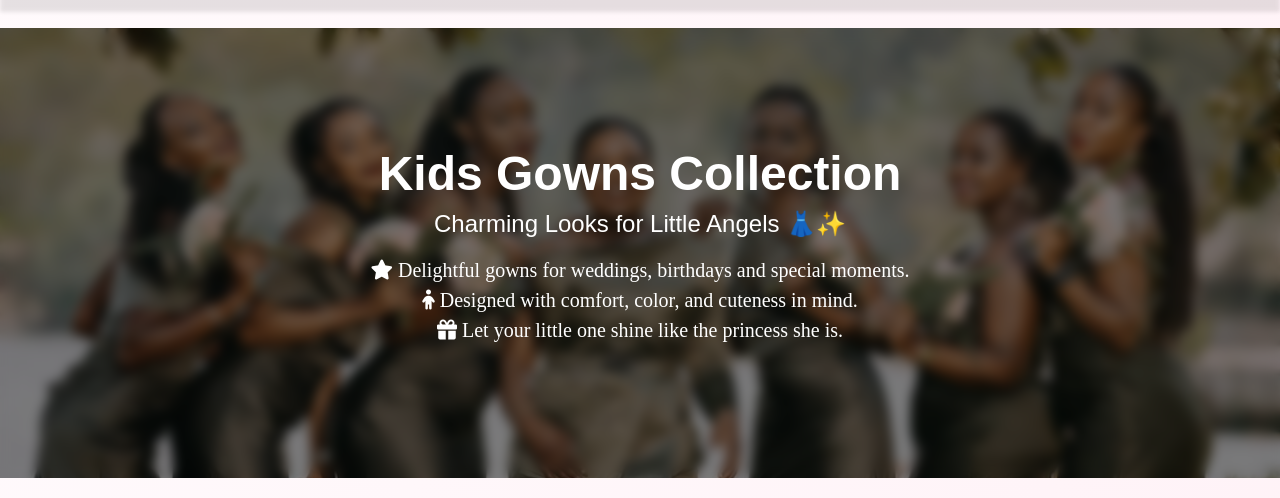
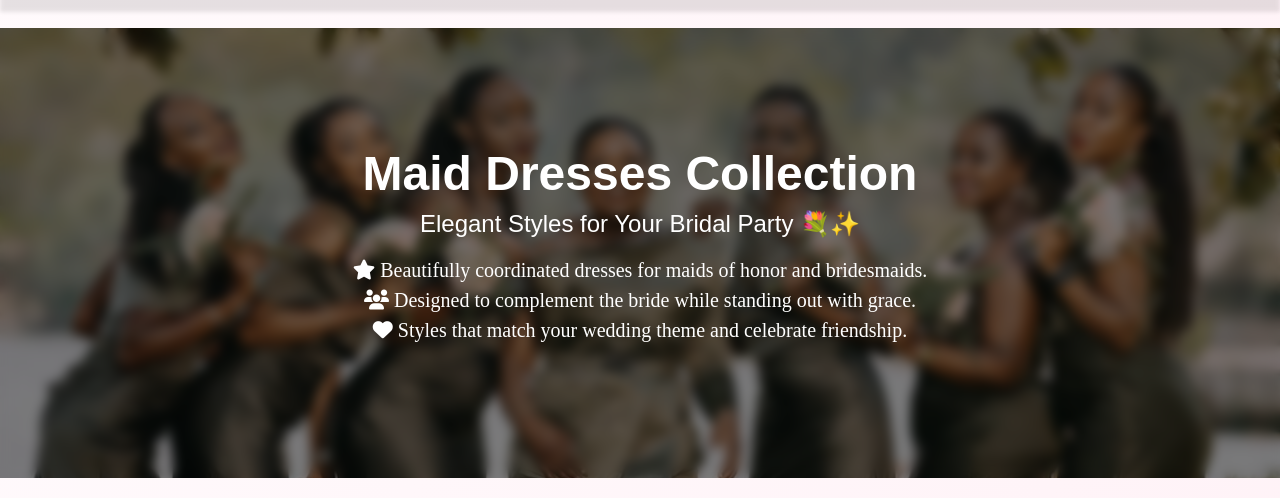
Before and after one commit to kazrich/tc-bridal-shop, a Django app: page /maid/ in a window 1280 px wide. Shown: the part 152-650 px from the top of the page. Run offline with Django 5.2, Linux system fonts and the light colour scheme.

Commit message:
maids page

```diff
--- a/tc_bridal/templates/maid.html
+++ b/tc_bridal/templates/maid.html
@@ -255,15 +255,15 @@
 
     <div class="container position-relative z-1 text-center" id="kidsCollection">
       <h2 class="display-5 fw-bold" style="opacity: 0; transform: translateY(30px); transition: opacity 2s ease, transform 2s ease;">
-        Kids Gowns Collection
+        Maid Dresses Collection
       </h2>
       <h4 class="mb-3" style="opacity: 0; transform: translateY(30px); transition: opacity 2s ease, transform 2s ease;">
-        Charming Looks for Little Angels 👗✨
+        Elegant Styles for Your Bridal Party 💐✨
       </h4>
       <p class="lead" style="opacity: 0; transform: translateY(30px); transition: opacity 2s ease, transform 2s ease;">
-        <i class="fas fa-star"></i> Delightful gowns for weddings, birthdays and special moments.<br>
-        <i class="fas fa-child"></i> Designed with comfort, color, and cuteness in mind.<br>
-        <i class="fas fa-gift"></i> Let your little one shine like the princess she is.
+        <i class="fas fa-star"></i> Beautifully coordinated dresses for maids of honor and bridesmaids.<br>
+        <i class="fas fa-users"></i> Designed to complement the bride while standing out with grace.<br>
+        <i class="fas fa-heart"></i> Styles that match your wedding theme and celebrate friendship.
       </p>
     </div>
   </section>
```
